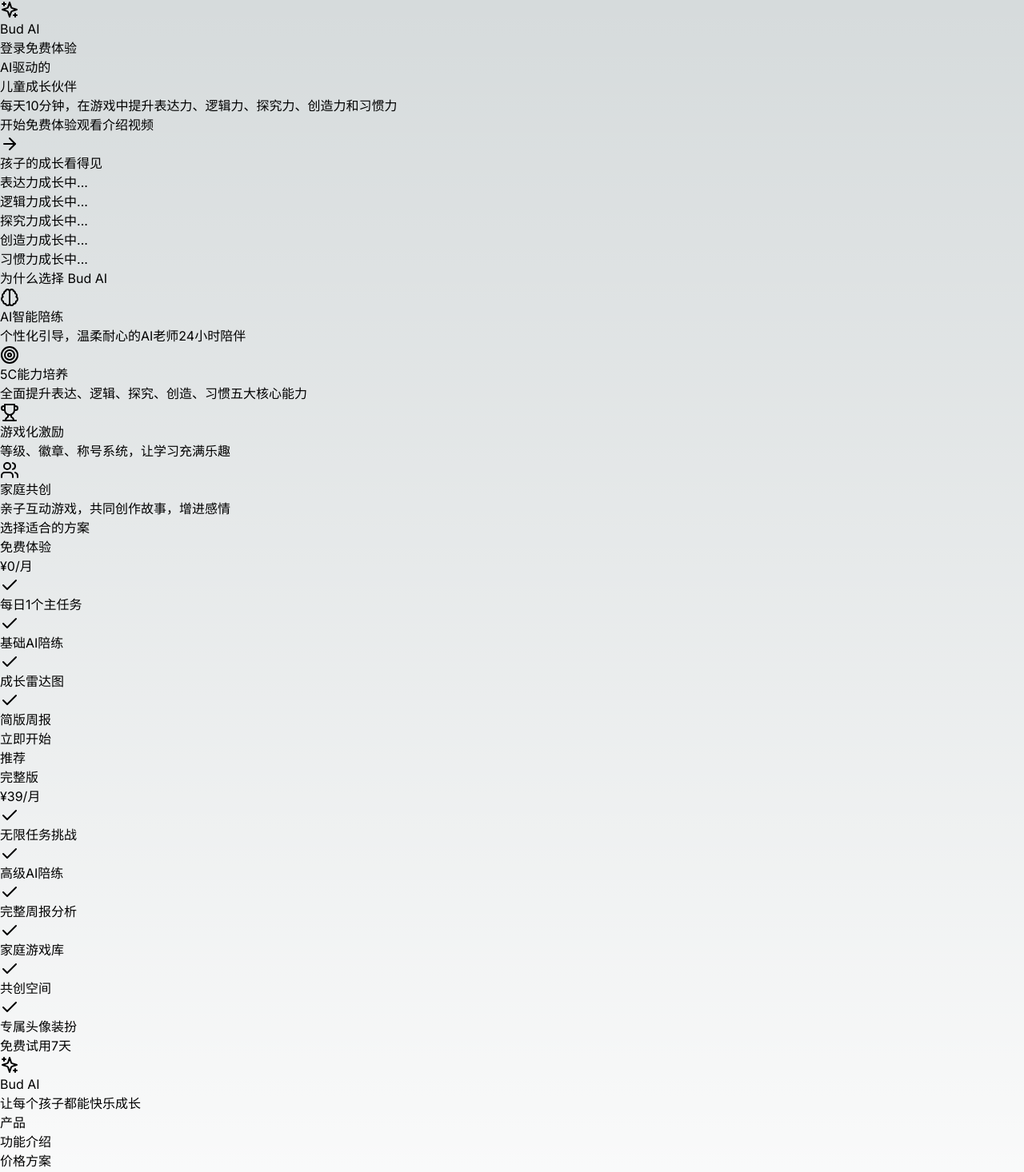
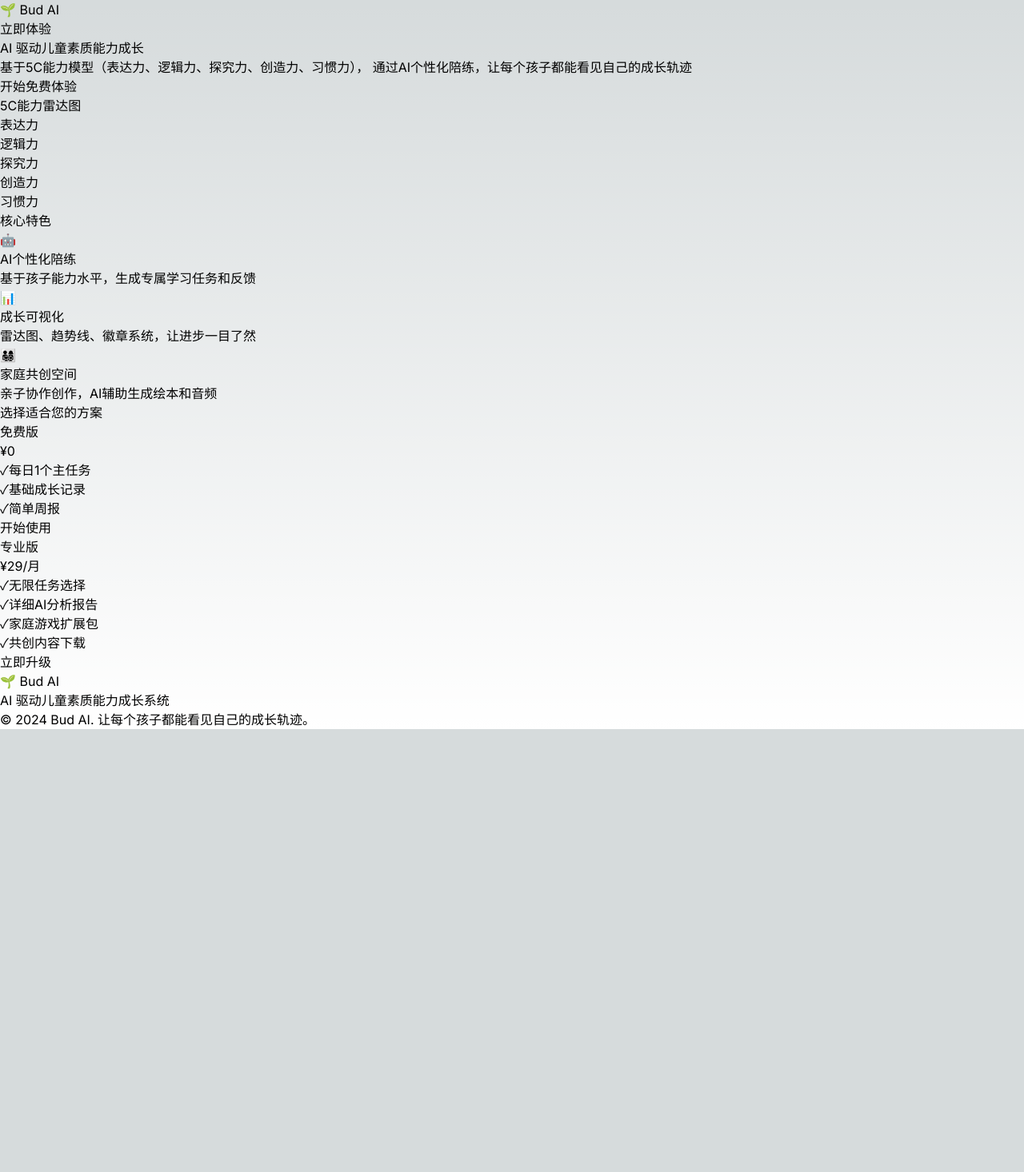
Before and after one commit to K08A1/Bud-AI--demo1, a Next.js app: page / in a window 1280 px wide. Shown: the top 1466 px of the page at 80% size. After the commit the page ends 912 px from the top, so only its background shows below. Built offline with nearby package versions, Linux system fonts and the light colour scheme.

Commit message:
🎨 创建简化版首页，移除API依赖，适配GitHub Pages静态部署

```diff
--- a/src/app/page.tsx
+++ b/src/app/page.tsx
@@ -1,307 +1,222 @@
 'use client'
 
-import { useState } from 'react'
 import { motion } from 'framer-motion'
-import {
-  Sparkles,
-  Target,
-  Trophy,
-  Users,
-  BookOpen,
-  Brain,
-  Star,
-  ArrowRight,
-  Check
-} from 'lucide-react'
-import Link from 'next/link'
 
 export default function HomePage() {
-  const [isHovered, setIsHovered] = useState(false)
-
-  const features = [
-    {
-      icon: <Brain className="w-6 h-6" />,
-      title: 'AI智能陪练',
-      description: '个性化引导，温柔耐心的AI老师24小时陪伴'
-    },
-    {
-      icon: <Target className="w-6 h-6" />,
-      title: '5C能力培养',
-      description: '全面提升表达、逻辑、探究、创造、习惯五大核心能力'
-    },
-    {
-      icon: <Trophy className="w-6 h-6" />,
-      title: '游戏化激励',
-      description: '等级、徽章、称号系统，让学习充满乐趣'
-    },
-    {
-      icon: <Users className="w-6 h-6" />,
-      title: '家庭共创',
-      description: '亲子互动游戏，共同创作故事，增进感情'
-    }
-  ]
-
-  const abilities = [
-    { name: '表达力', color: 'bg-blue-500', width: '80%' },
-    { name: '逻辑力', color: 'bg-purple-500', width: '75%' },
-    { name: '探究力', color: 'bg-green-500', width: '85%' },
-    { name: '创造力', color: 'bg-yellow-500', width: '70%' },
-    { name: '习惯力', color: 'bg-pink-500', width: '90%' }
-  ]
-
   return (
-    <div className="min-h-screen bg-gradient-to-br from-blue-50 via-green-50 to-purple-50">
+    <div className="min-h-screen bg-gradient-to-br from-blue-50 to-indigo-100">
       {/* 导航栏 */}
-      <nav className="bg-white/80 backdrop-blur-md shadow-sm sticky top-0 z-50">
+      <nav className="bg-white/80 backdrop-blur-sm border-b border-gray-200 sticky top-0 z-50">
         <div className="max-w-7xl mx-auto px-4 sm:px-6 lg:px-8">
           <div className="flex justify-between items-center h-16">
-            <div className="flex items-center space-x-2">
-              <Sparkles className="w-8 h-8 text-green-500" />
-              <span className="text-2xl font-bold bg-gradient-to-r from-green-500 to-blue-500 bg-clip-text text-transparent">
-                Bud AI
-              </span>
+            <div className="flex items-center">
+              <motion.div
+                initial={{ scale: 0.8 }}
+                animate={{ scale: 1 }}
+                className="text-2xl font-bold text-indigo-600"
+              >
+                🌱 Bud AI
+              </motion.div>
             </div>
             <div className="flex items-center space-x-4">
-              <Link href="/login">
-                <button className="px-4 py-2 text-gray-700 hover:text-gray-900 transition-colors">
-                  登录
-                </button>
-              </Link>
-              <Link href="/register">
-                <button className="px-6 py-2 bg-gradient-to-r from-green-500 to-blue-500 text-white rounded-full hover:shadow-lg transition-all transform hover:scale-105">
-                  免费体验
-                </button>
-              </Link>
+              <motion.button
+                whileHover={{ scale: 1.05 }}
+                whileTap={{ scale: 0.95 }}
+                className="bg-indigo-600 text-white px-4 py-2 rounded-lg hover:bg-indigo-700 transition-colors"
+              >
+                立即体验
+              </motion.button>
             </div>
           </div>
         </div>
       </nav>
 
-      {/* 主hero区域 */}
-      <section className="pt-20 pb-32 px-4">
-        <div className="max-w-7xl mx-auto">
-          <motion.div
-            initial={{ opacity: 0, y: 20 }}
-            animate={{ opacity: 1, y: 0 }}
-            transition={{ duration: 0.6 }}
-            className="text-center"
+      {/* 主要内容 */}
+      <main className="max-w-7xl mx-auto px-4 sm:px-6 lg:px-8 py-12">
+        {/* 英雄区域 */}
+        <motion.div
+          initial={{ opacity: 0, y: 20 }}
+          animate={{ opacity: 1, y: 0 }}
+          transition={{ duration: 0.8 }}
+          className="text-center mb-16"
+        >
+          <h1 className="text-5xl md:text-6xl font-bold text-gray-900 mb-6">
+            AI 驱动儿童
+            <span className="text-transparent bg-clip-text bg-gradient-to-r from-indigo-600 to-purple-600">
+              素质能力成长
+            </span>
+          </h1>
+          <p className="text-xl text-gray-600 mb-8 max-w-3xl mx-auto">
+            基于5C能力模型（表达力、逻辑力、探究力、创造力、习惯力），
+            通过AI个性化陪练，让每个孩子都能看见自己的成长轨迹
+          </p>
+          <motion.button
+            whileHover={{ scale: 1.05 }}
+            whileTap={{ scale: 0.95 }}
+            className="bg-gradient-to-r from-indigo-600 to-purple-600 text-white px-8 py-4 rounded-xl text-lg font-semibold hover:shadow-lg transition-all"
           >
-            <h1 className="text-5xl md:text-6xl font-bold mb-6">
-              <span className="bg-gradient-to-r from-green-500 to-blue-500 bg-clip-text text-transparent">
-                AI驱动的
-              </span>
-              <br />
-              <span className="text-gray-800">儿童成长伙伴</span>
-            </h1>
-            <p className="text-xl text-gray-600 mb-8 max-w-2xl mx-auto">
-              每天10分钟，在游戏中提升表达力、逻辑力、探究力、创造力和习惯力
-            </p>
+            开始免费体验
+          </motion.button>
+        </motion.div>
 
-            <div className="flex flex-col sm:flex-row gap-4 justify-center mb-12">
-              <Link href="/register">
-                <button
-                  className="group relative px-8 py-4 bg-gradient-to-r from-green-500 to-blue-500 text-white rounded-full text-lg font-semibold hover:shadow-xl transition-all transform hover:scale-105"
-                  onMouseEnter={() => setIsHovered(true)}
-                  onMouseLeave={() => setIsHovered(false)}
-                >
-                  <span className="flex items-center gap-2">
-                    开始免费体验
-                    <ArrowRight className={`transition-transform ${isHovered ? 'translate-x-1' : ''}`} />
-                  </span>
-                </button>
-              </Link>
-              <button className="px-8 py-4 bg-white text-gray-800 rounded-full text-lg font-semibold shadow-lg hover:shadow-xl transition-all">
-                观看介绍视频
-              </button>
+        {/* 能力雷达图演示 */}
+        <motion.div
+          initial={{ opacity: 0, y: 20 }}
+          animate={{ opacity: 1, y: 0 }}
+          transition={{ duration: 0.8, delay: 0.2 }}
+          className="mb-16"
+        >
+          <h2 className="text-3xl font-bold text-center text-gray-900 mb-8">
+            5C能力雷达图
+          </h2>
+          <div className="bg-white rounded-2xl p-8 shadow-lg max-w-2xl mx-auto">
+            <div className="relative w-64 h-64 mx-auto">
+              {/* 简化的雷达图 */}
+              <div className="absolute inset-0 border-2 border-indigo-200 rounded-full"></div>
+              <div className="absolute inset-4 border-2 border-indigo-300 rounded-full"></div>
+              <div className="absolute inset-8 border-2 border-indigo-400 rounded-full"></div>
+              <div className="absolute inset-12 border-2 border-indigo-500 rounded-full"></div>
+
+              {/* 能力点 */}
+              <div className="absolute top-0 left-1/2 transform -translate-x-1/2 -translate-y-1/2">
+                <div className="w-4 h-4 bg-indigo-600 rounded-full"></div>
+                <div className="text-xs text-center mt-2">表达力</div>
+              </div>
+              <div className="absolute top-1/4 right-0 transform translate-x-1/2 -translate-y-1/2">
+                <div className="w-4 h-4 bg-purple-600 rounded-full"></div>
+                <div className="text-xs text-center mt-2">逻辑力</div>
+              </div>
+              <div className="absolute bottom-1/4 right-0 transform translate-x-1/2 translate-y-1/2">
+                <div className="w-4 h-4 bg-pink-600 rounded-full"></div>
+                <div className="text-xs text-center mt-2">探究力</div>
+              </div>
+              <div className="absolute bottom-0 left-1/2 transform -translate-x-1/2 translate-y-1/2">
+                <div className="w-4 h-4 bg-red-600 rounded-full"></div>
+                <div className="text-xs text-center mt-2">创造力</div>
+              </div>
+              <div className="absolute top-1/4 left-0 transform -translate-x-1/2 -translate-y-1/2">
+                <div className="w-4 h-4 bg-green-600 rounded-full"></div>
+                <div className="text-xs text-center mt-2">习惯力</div>
+              </div>
             </div>
+          </div>
+        </motion.div>
 
-            {/* 能力雷达展示 */}
-            <motion.div
-              initial={{ opacity: 0, scale: 0.9 }}
-              animate={{ opacity: 1, scale: 1 }}
-              transition={{ delay: 0.3, duration: 0.6 }}
-              className="bg-white rounded-3xl shadow-xl p-8 max-w-2xl mx-auto"
-            >
-              <h3 className="text-lg font-semibold text-gray-800 mb-6">孩子的成长看得见</h3>
-              <div className="space-y-4">
-                {abilities.map((ability, index) => (
-                  <motion.div
-                    key={ability.name}
-                    initial={{ opacity: 0, x: -20 }}
-                    animate={{ opacity: 1, x: 0 }}
-                    transition={{ delay: 0.5 + index * 0.1 }}
-                  >
-                    <div className="flex items-center justify-between mb-2">
-                      <span className="text-gray-700 font-medium">{ability.name}</span>
-                      <span className="text-sm text-gray-500">成长中...</span>
-                    </div>
-                    <div className="w-full bg-gray-200 rounded-full h-2">
-                      <motion.div
-                        className={`${ability.color} h-2 rounded-full`}
-                        initial={{ width: 0 }}
-                        animate={{ width: ability.width }}
-                        transition={{ delay: 0.8 + index * 0.1, duration: 0.8 }}
-                      />
-                    </div>
-                  </motion.div>
-                ))}
-              </div>
-            </motion.div>
-          </motion.div>
-        </div>
-      </section>
-
-      {/* 特色功能 */}
-      <section className="py-20 bg-white/60 backdrop-blur-sm">
-        <div className="max-w-7xl mx-auto px-4">
-          <h2 className="text-3xl md:text-4xl font-bold text-center mb-12">
-            为什么选择 <span className="text-green-500">Bud AI</span>
+        {/* 特色功能 */}
+        <motion.div
+          initial={{ opacity: 0, y: 20 }}
+          animate={{ opacity: 1, y: 0 }}
+          transition={{ duration: 0.8, delay: 0.4 }}
+          className="mb-16"
+        >
+          <h2 className="text-3xl font-bold text-center text-gray-900 mb-8">
+            核心特色
           </h2>
-          <div className="grid md:grid-cols-2 lg:grid-cols-4 gap-8">
-            {features.map((feature, index) => (
+          <div className="grid md:grid-cols-3 gap-8">
+            {[
+              {
+                icon: "🤖",
+                title: "AI个性化陪练",
+                description: "基于孩子能力水平，生成专属学习任务和反馈"
+              },
+              {
+                icon: "📊",
+                title: "成长可视化",
+                description: "雷达图、趋势线、徽章系统，让进步一目了然"
+              },
+              {
+                icon: "👨‍👩‍👧‍👦",
+                title: "家庭共创空间",
+                description: "亲子协作创作，AI辅助生成绘本和音频"
+              }
+            ].map((feature, index) => (
               <motion.div
-                key={feature.title}
-                initial={{ opacity: 0, y: 20 }}
-                whileInView={{ opacity: 1, y: 0 }}
-                transition={{ delay: index * 0.1 }}
-                className="bg-white rounded-2xl p-6 shadow-lg hover:shadow-xl transition-shadow"
+                key={index}
+                whileHover={{ y: -5 }}
+                className="bg-white rounded-xl p-6 shadow-md hover:shadow-lg transition-all"
               >
-                <div className="w-12 h-12 bg-gradient-to-br from-green-400 to-blue-400 rounded-xl flex items-center justify-center text-white mb-4">
-                  {feature.icon}
-                </div>
-                <h3 className="text-xl font-semibold mb-2">{feature.title}</h3>
+                <div className="text-4xl mb-4">{feature.icon}</div>
+                <h3 className="text-xl font-semibold text-gray-900 mb-2">
+                  {feature.title}
+                </h3>
                 <p className="text-gray-600">{feature.description}</p>
               </motion.div>
             ))}
           </div>
-        </div>
-      </section>
+        </motion.div>
 
-      {/* 价格方案 */}
-      <section className="py-20">
-        <div className="max-w-5xl mx-auto px-4">
-          <h2 className="text-3xl md:text-4xl font-bold text-center mb-12">
-            选择适合的方案
+        {/* 价格方案 */}
+        <motion.div
+          initial={{ opacity: 0, y: 20 }}
+          animate={{ opacity: 1, y: 0 }}
+          transition={{ duration: 0.8, delay: 0.6 }}
+          className="mb-16"
+        >
+          <h2 className="text-3xl font-bold text-center text-gray-900 mb-8">
+            选择适合您的方案
           </h2>
-          <div className="grid md:grid-cols-2 gap-8">
-            {/* 免费版 */}
-            <motion.div
-              initial={{ opacity: 0, x: -20 }}
-              whileInView={{ opacity: 1, x: 0 }}
-              className="bg-white rounded-3xl p-8 shadow-lg"
-            >
-              <h3 className="text-2xl font-bold mb-4">免费体验</h3>
-              <p className="text-4xl font-bold mb-6">
-                ¥0<span className="text-lg text-gray-500">/月</span>
-              </p>
+          <div className="grid md:grid-cols-2 gap-8 max-w-4xl mx-auto">
+            <div className="bg-white rounded-2xl p-8 shadow-lg border-2 border-gray-200">
+              <h3 className="text-2xl font-bold text-gray-900 mb-4">免费版</h3>
+              <div className="text-4xl font-bold text-indigo-600 mb-6">¥0</div>
               <ul className="space-y-3 mb-8">
-                <li className="flex items-center gap-2">
-                  <Check className="w-5 h-5 text-green-500" />
-                  <span>每日1个主任务</span>
+                <li className="flex items-center">
+                  <span className="text-green-500 mr-2">✓</span>
+                  每日1个主任务
                 </li>
-                <li className="flex items-center gap-2">
-                  <Check className="w-5 h-5 text-green-500" />
-                  <span>基础AI陪练</span>
+                <li className="flex items-center">
+                  <span className="text-green-500 mr-2">✓</span>
+                  基础成长记录
                 </li>
-                <li className="flex items-center gap-2">
-                  <Check className="w-5 h-5 text-green-500" />
-                  <span>成长雷达图</span>
-                </li>
-                <li className="flex items-center gap-2">
-                  <Check className="w-5 h-5 text-green-500" />
-                  <span>简版周报</span>
+                <li className="flex items-center">
+                  <span className="text-green-500 mr-2">✓</span>
+                  简单周报
                 </li>
               </ul>
-              <button className="w-full py-3 bg-gray-100 text-gray-800 rounded-full font-semibold hover:bg-gray-200 transition-colors">
-                立即开始
+              <button className="w-full bg-gray-100 text-gray-700 py-3 rounded-lg font-semibold">
+                开始使用
               </button>
-            </motion.div>
-
-            {/* 订阅版 */}
-            <motion.div
-              initial={{ opacity: 0, x: 20 }}
-              whileInView={{ opacity: 1, x: 0 }}
-              className="bg-gradient-to-br from-green-500 to-blue-500 rounded-3xl p-8 shadow-xl text-white relative overflow-hidden"
-            >
-              <div className="absolute top-4 right-4 bg-yellow-400 text-gray-800 px-3 py-1 rounded-full text-sm font-semibold">
-                推荐
-              </div>
-              <h3 className="text-2xl font-bold mb-4">完整版</h3>
-              <p className="text-4xl font-bold mb-6">
-                ¥39<span className="text-lg opacity-80">/月</span>
-              </p>
+            </div>
+            <div className="bg-gradient-to-br from-indigo-600 to-purple-600 rounded-2xl p-8 shadow-lg text-white">
+              <h3 className="text-2xl font-bold mb-4">专业版</h3>
+              <div className="text-4xl font-bold mb-6">¥29/月</div>
               <ul className="space-y-3 mb-8">
-                <li className="flex items-center gap-2">
-                  <Check className="w-5 h-5" />
-                  <span>无限任务挑战</span>
+                <li className="flex items-center">
+                  <span className="text-green-300 mr-2">✓</span>
+                  无限任务选择
                 </li>
-                <li className="flex items-center gap-2">
-                  <Check className="w-5 h-5" />
-                  <span>高级AI陪练</span>
+                <li className="flex items-center">
+                  <span className="text-green-300 mr-2">✓</span>
+                  详细AI分析报告
                 </li>
-                <li className="flex items-center gap-2">
-                  <Check className="w-5 h-5" />
-                  <span>完整周报分析</span>
+                <li className="flex items-center">
+                  <span className="text-green-300 mr-2">✓</span>
+                  家庭游戏扩展包
                 </li>
-                <li className="flex items-center gap-2">
-                  <Check className="w-5 h-5" />
-                  <span>家庭游戏库</span>
-                </li>
-                <li className="flex items-center gap-2">
-                  <Check className="w-5 h-5" />
-                  <span>共创空间</span>
-                </li>
-                <li className="flex items-center gap-2">
-                  <Check className="w-5 h-5" />
-                  <span>专属头像装扮</span>
+                <li className="flex items-center">
+                  <span className="text-green-300 mr-2">✓</span>
+                  共创内容下载
                 </li>
               </ul>
-              <button className="w-full py-3 bg-white text-gray-800 rounded-full font-semibold hover:shadow-lg transition-all">
-                免费试用7天
+              <button className="w-full bg-white text-indigo-600 py-3 rounded-lg font-semibold hover:bg-gray-50">
+                立即升级
               </button>
-            </motion.div>
+            </div>
           </div>
-        </div>
-      </section>
+        </motion.div>
+      </main>
 
       {/* 页脚 */}
       <footer className="bg-gray-900 text-white py-12">
-        <div className="max-w-7xl mx-auto px-4">
-          <div className="grid md:grid-cols-4 gap-8">
-            <div>
-              <div className="flex items-center space-x-2 mb-4">
-                <Sparkles className="w-6 h-6 text-green-400" />
-                <span className="text-xl font-bold">Bud AI</span>
-              </div>
-              <p className="text-gray-400">让每个孩子都能快乐成长</p>
+        <div className="max-w-7xl mx-auto px-4 sm:px-6 lg:px-8">
+          <div className="text-center">
+            <div className="text-2xl font-bold mb-4">🌱 Bud AI</div>
+            <p className="text-gray-400 mb-6">
+              AI 驱动儿童素质能力成长系统
+            </p>
+            <div className="text-sm text-gray-500">
+              © 2024 Bud AI. 让每个孩子都能看见自己的成长轨迹。
             </div>
-            <div>
-              <h4 className="font-semibold mb-4">产品</h4>
-              <ul className="space-y-2 text-gray-400">
-                <li><a href="#" className="hover:text-white transition-colors">功能介绍</a></li>
-                <li><a href="#" className="hover:text-white transition-colors">价格方案</a></li>
-                <li><a href="#" className="hover:text-white transition-colors">使用指南</a></li>
-              </ul>
-            </div>
-            <div>
-              <h4 className="font-semibold mb-4">公司</h4>
-              <ul className="space-y-2 text-gray-400">
-                <li><a href="#" className="hover:text-white transition-colors">关于我们</a></li>
-                <li><a href="#" className="hover:text-white transition-colors">联系我们</a></li>
-                <li><a href="#" className="hover:text-white transition-colors">加入我们</a></li>
-              </ul>
-            </div>
-            <div>
-              <h4 className="font-semibold mb-4">法律</h4>
-              <ul className="space-y-2 text-gray-400">
-                <li><a href="#" className="hover:text-white transition-colors">隐私政策</a></li>
-                <li><a href="#" className="hover:text-white transition-colors">用户协议</a></li>
-                <li><a href="#" className="hover:text-white transition-colors">儿童隐私保护</a></li>
-              </ul>
-            </div>
-          </div>
-          <div className="border-t border-gray-800 mt-8 pt-8 text-center text-gray-400">
-            <p>&copy; 2024 Bud AI. All rights reserved.</p>
           </div>
         </div>
       </footer>
```
Also changed, not shown: next.config.js (+9 -32 lines).
